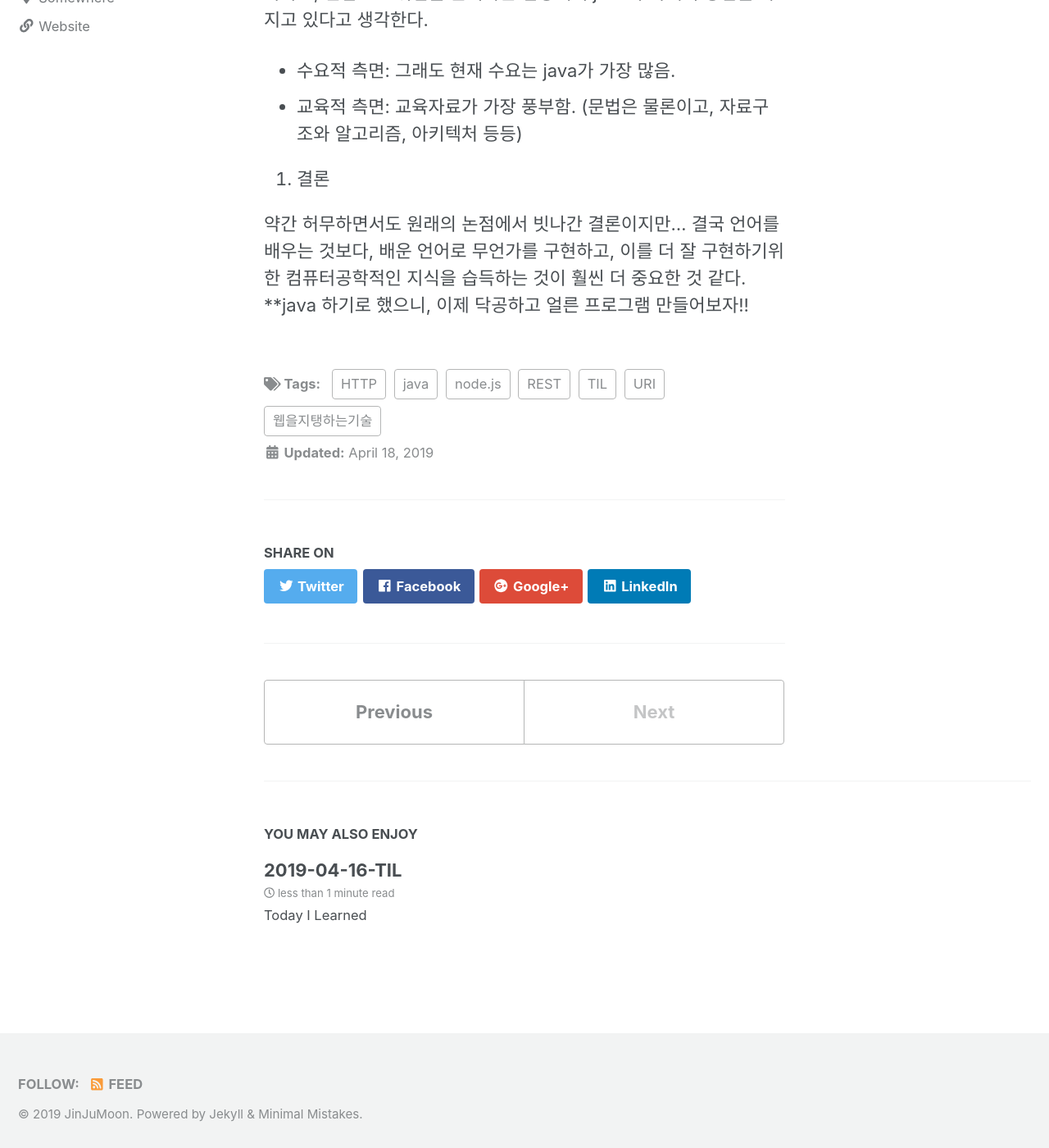
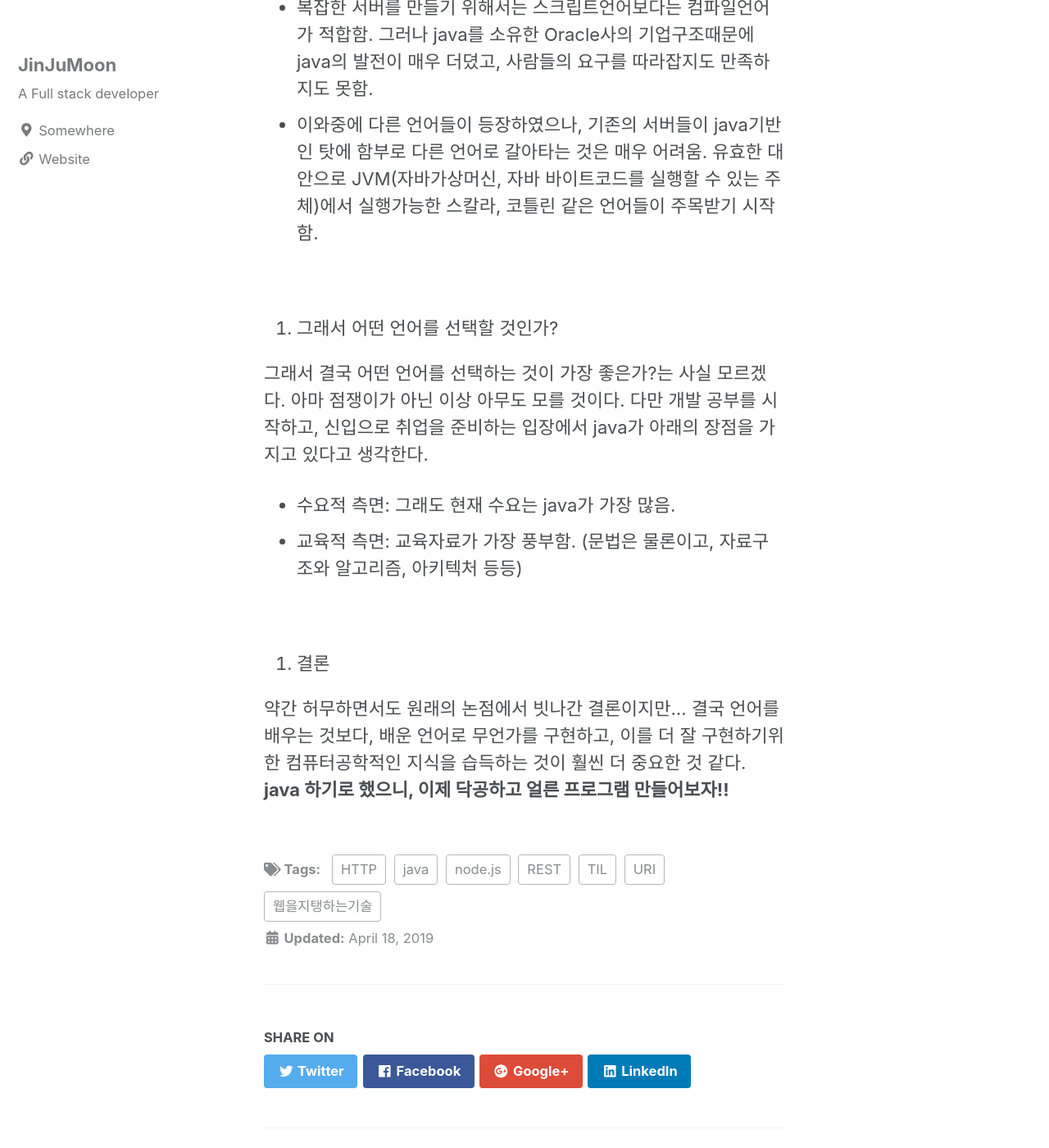
Before and after one commit to JinJuMoon/JinJuMoon.github.io, a Jekyll site: the page built from _posts/2019-04-18-TIL.md, in a window 1280 px wide and 1400 px high, scrolled down 2799 px. Shown: the whole window at 82% size. Built offline with Jekyll 4.4.1, drawn with Linux system fonts in a browser that asks for light colours; cached includes are drawn as plain includes.

Commit message:
edit post

```diff
--- a/_posts/2019-04-18-TIL.md
+++ b/_posts/2019-04-18-TIL.md
@@ -3,12 +3,19 @@ title: "2019-04-18-TIL"
 date: 2019-04-18
 tag: [TIL, 웹을지탱하는기술, HTTP, URI, REST, java, node.js]
 ---
-
-# Today I Learned
 <br>
 <br>
 <br>
+
+# Today I Learned
+
+<br>
+<br>
+<br>
+
 ### "웹을 지탱하는 기술 - 야마모토 요헤이"
+
+<br>
 
 1. 웹을 지탱하는기술 : HTTP, URI, html
 
@@ -20,12 +27,18 @@ tag: [TIL, 웹을지탱하는기술, HTTP, URI, REST, java, node.js]
 
  4. URI : 통일된 양식을 가진 리소스 식별자
   - URI스펙에서 허용하는 문자 이외의 것을 입력하려면 그 문자를 %인코딩해야함(주로 UTF-8을 채용함)
+
 <br>
 <br>
 <br>
+
 ### java vs node.js?
 
+<br>
+
 백엔드 분야는 프로그래밍 언어 선택의 폭이 상당히 넓은 편이라 초심자의 입장에서 언어를 고르는 것은 너무 힘들었다. 하지만 골라야하니 조사에 들어갔다.ㅋㅋㅋ
+
+<br>
 
 1. 현업자들의 의견듣기
 
@@ -34,6 +47,8 @@ okky등의 개발자 커뮤니티, 구글링, 오픈채팅방 등을 통해서
  - 취업용으로 java를 추천
  - node.js, react, typescript로도 충분히 취업가능(국내 스타트업, 해외 등)
 
+ <br>
+
 2. 구인공고 찾아보기
 
 음... 그래서 실제 구인공고들을 찾아봤다.
@@ -41,6 +56,8 @@ okky등의 개발자 커뮤니티, 구글링, 오픈채팅방 등을 통해서
  - 스타트업들은 node.js를 사용하는 곳들이 꽤 있음
  - 대용량 서버를 개발하는 곳들은 java, spring이 필수였음(N사 등)
  - 해외는 java/c++/python 등 한가지 언어에 능숙할 것을 요구하는 곳이 많음.
+
+ <br>
 
 3. 각 프로그래밍 언어에 대해 알아보기
 
@@ -54,6 +71,8 @@ okky등의 개발자 커뮤니티, 구글링, 오픈채팅방 등을 통해서
  따라잡지도 만족하지도 못함.
  - 이와중에 다른 언어들이 등장하였으나, 기존의 서버들이 java기반인 탓에 함부로 다른 언어로 갈아타는 것은 매우 어려움. 유효한 대안으로 JVM(자바가상머신, 자바 바이트코드를 실행할 수 있는 주체)에서 실행가능한 스칼라, 코틀린 같은 언어들이 주목받기 시작함.
 
+ <br>
+
 4. 그래서 어떤 언어를 선택할 것인가?
 
 그래서 결국 어떤 언어를 선택하는 것이 가장 좋은가?는 사실 모르겠다. 아마 점쟁이가 아닌 이상 아무도 모를 것이다. 다만 개발 공부를 시작하고, 신입으로 취업을 준비하는 입장에서 java가 아래의 장점을 가지고 있다고 생각한다.
@@ -61,6 +80,8 @@ okky등의 개발자 커뮤니티, 구글링, 오픈채팅방 등을 통해서
  - 수요적 측면: 그래도 현재 수요는 java가 가장 많음.
  - 교육적 측면: 교육자료가 가장 풍부함. (문법은 물론이고, 자료구조와 알고리즘, 아키텍처 등등)
 
+ <br>
+
 5. 결론
 
- 약간 허무하면서도 원래의 논점에서 빗나간 결론이지만... 결국 언어를 배우는 것보다, 배운 언어로 무언가를 구현하고, 이를 더 잘 구현하기위한 컴퓨터공학적인 지식을 습득하는 것이 훨씬 더 중요한 것 같다. **java 하기로 했으니, 이제 닥공하고 얼른 프로그램 만들어보자!!
+ 약간 허무하면서도 원래의 논점에서 빗나간 결론이지만... 결국 언어를 배우는 것보다, 배운 언어로 무언가를 구현하고, 이를 더 잘 구현하기위한 컴퓨터공학적인 지식을 습득하는 것이 훨씬 더 중요한 것 같다. **java 하기로 했으니, 이제 닥공하고 얼른 프로그램 만들어보자!!**
```
